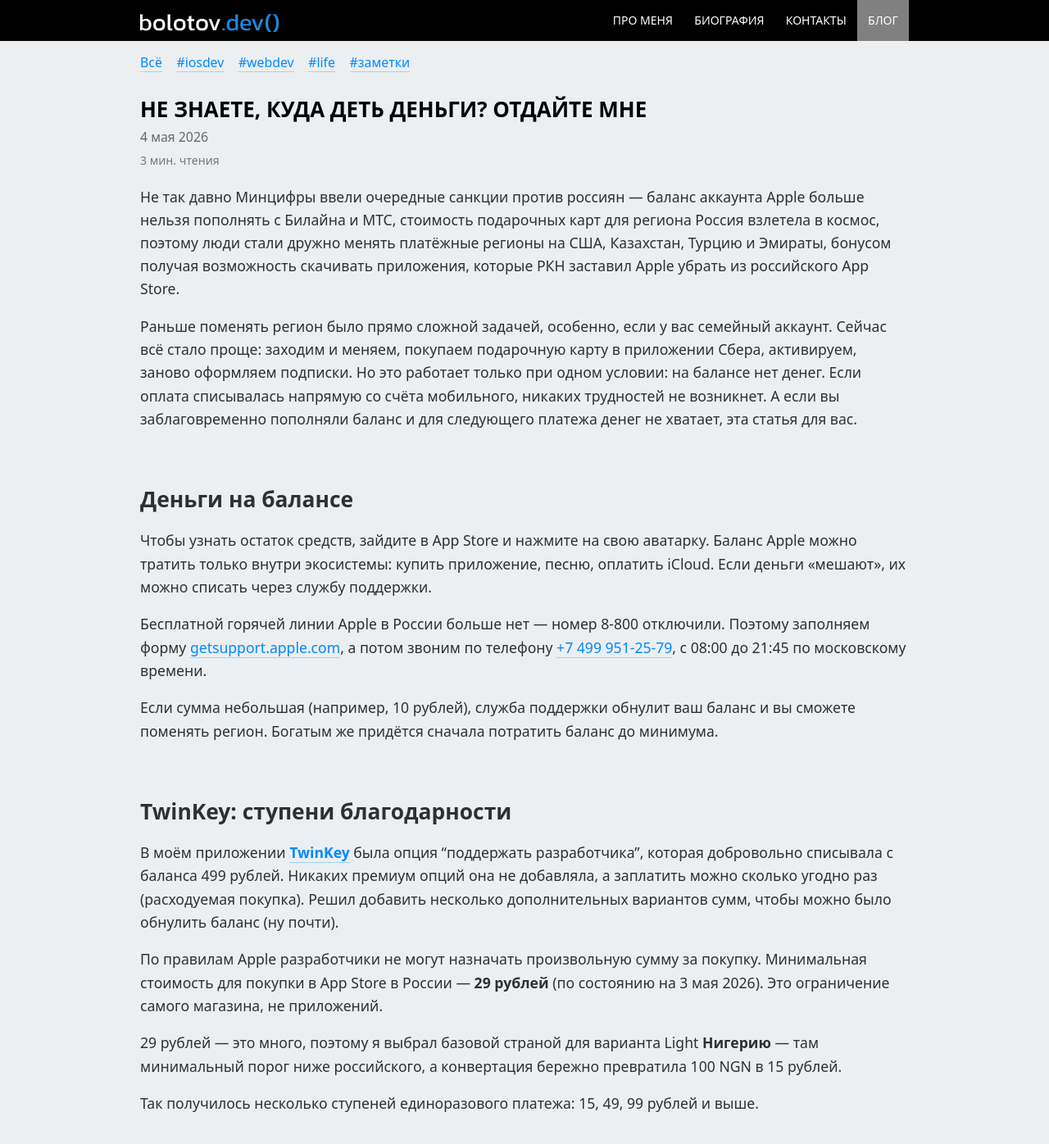
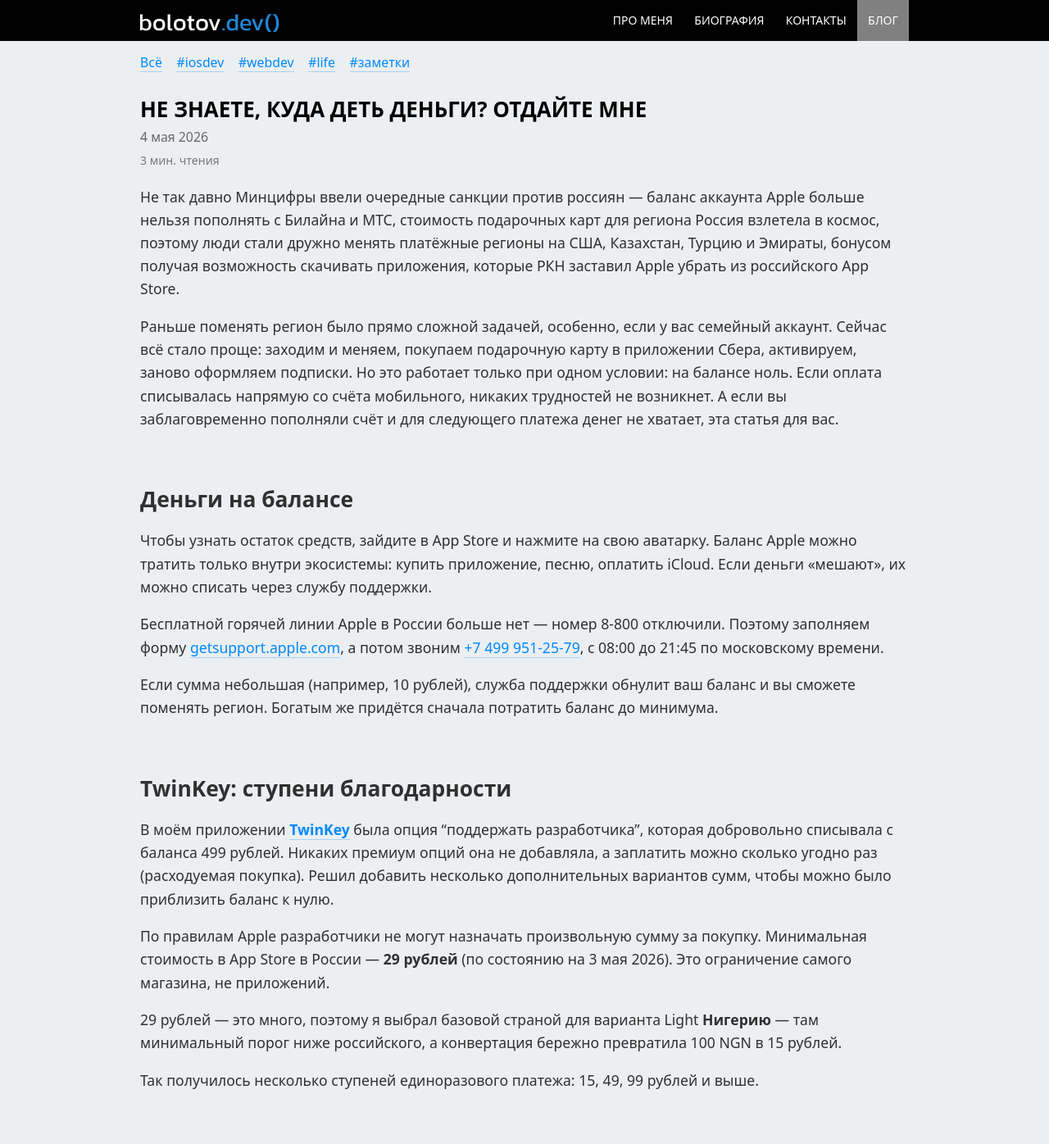
Before and after one commit to artembolotov/artembolotov.github.io, a Jekyll site: the page built from blog/_posts/2026-05-04-spend-apple-balance.md, in a window 1280 px wide and 1400 px high. Shown: the top 1396 px of the window at 82% size. Built offline with Jekyll 4.4.1, drawn with Linux system fonts in a browser that asks for light colours.

Commit message:
Some fixes

```diff
--- a/blog/_posts/2026-05-04-spend-apple-balance.md
+++ b/blog/_posts/2026-05-04-spend-apple-balance.md
@@ -8,21 +8,21 @@
 
 Не так давно Минцифры ввели очередные санкции против россиян — баланс аккаунта Apple больше нельзя пополнять с Билайна и МТС, стоимость подарочных карт для региона Россия взлетела в космос, поэтому люди стали дружно менять платёжные регионы на США, Казахстан, Турцию и Эмираты, бонусом получая возможность скачивать приложения, которые РКН заставил Apple убрать из российского App Store.
 
-Раньше поменять регион было прямо сложной задачей, особенно, если у вас семейный аккаунт. Сейчас всё стало проще: заходим и меняем, покупаем подарочную карту в приложении Сбера, активируем, заново оформляем подписки. Но это работает только при одном условии: на балансе нет денег. Если оплата списывалась напрямую со счёта мобильного, никаких трудностей не возникнет. А  если вы заблаговременно пополняли баланс и для следующего платежа денег не хватает, эта статья для вас.
+Раньше поменять регион было прямо сложной задачей, особенно, если у вас семейный аккаунт. Сейчас всё стало проще: заходим и меняем, покупаем подарочную карту в приложении Сбера, активируем, заново оформляем подписки. Но это работает только при одном условии: на балансе ноль. Если оплата списывалась напрямую со счёта мобильного, никаких трудностей не возникнет. А  если вы заблаговременно пополняли счёт и для следующего платежа денег не хватает, эта статья для вас.
 
 ## Деньги на балансе
 
 Чтобы узнать остаток средств, зайдите в App Store и нажмите на свою аватарку. Баланс Apple можно тратить только внутри экосистемы: купить приложение, песню, оплатить iCloud. Если деньги «мешают», их можно списать через службу поддержки.
 
-Бесплатной горячей линии Apple в России больше нет — номер 8-800 отключили. Поэтому заполняем форму [getsupport.apple.com](https://getsupport.apple.com/solutions/call-later), а потом звоним по телефону [+7 499 951-25-79](tel:+74999512579), с 08:00 до 21:45 по московскому времени.
+Бесплатной горячей линии Apple в России больше нет — номер 8-800 отключили. Поэтому заполняем форму [getsupport.apple.com](https://getsupport.apple.com/solutions/call-later){:target="_blank" rel="noopener"}, а потом звоним [+7 499 951-25-79](tel:+74999512579), с 08:00 до 21:45 по московскому времени.
 
 Если сумма небольшая (например, 10 рублей), служба поддержки обнулит ваш баланс и вы сможете поменять регион. Богатым же придётся сначала потратить баланс до минимума.
 
 ## TwinKey: ступени благодарности
 
-В моём приложении **[TwinKey](https://twinkey.app)** была опция "поддержать разработчика", которая добровольно списывала с баланса 499 рублей. Никаких премиум опций она не добавляла, а заплатить можно сколько угодно раз (расходуемая покупка). Решил добавить несколько дополнительных вариантов сумм, чтобы можно было обнулить баланс (ну почти).
+В моём приложении **[TwinKey](https://twinkey.app){:target="_blank" rel="noopener"}** была опция "поддержать разработчика", которая добровольно списывала с баланса 499 рублей. Никаких премиум опций она не добавляла, а заплатить можно сколько угодно раз (расходуемая покупка). Решил добавить несколько дополнительных вариантов сумм, чтобы можно было приблизить баланс к нулю.
 
-По правилам Apple разработчики не могут назначать произвольную сумму за покупку. Минимальная стоимость для покупки в App Store в России — **29 рублей** (по состоянию на 3 мая 2026). Это ограничение самого магазина, не приложений.
+По правилам Apple разработчики не могут назначать произвольную сумму за покупку. Минимальная стоимость в App Store в России — **29 рублей** (по состоянию на 3 мая 2026). Это ограничение самого магазина, не приложений.
 
 29 рублей — это много, поэтому я выбрал базовой страной для варианта Light **Нигерию** — там минимальный порог ниже российского, а конвертация бережно превратила 100 NGN в 15 рублей.
 
```
Also changed, not shown: blog/img/2026-05-04-spend-apple-balance/qr.svg.
